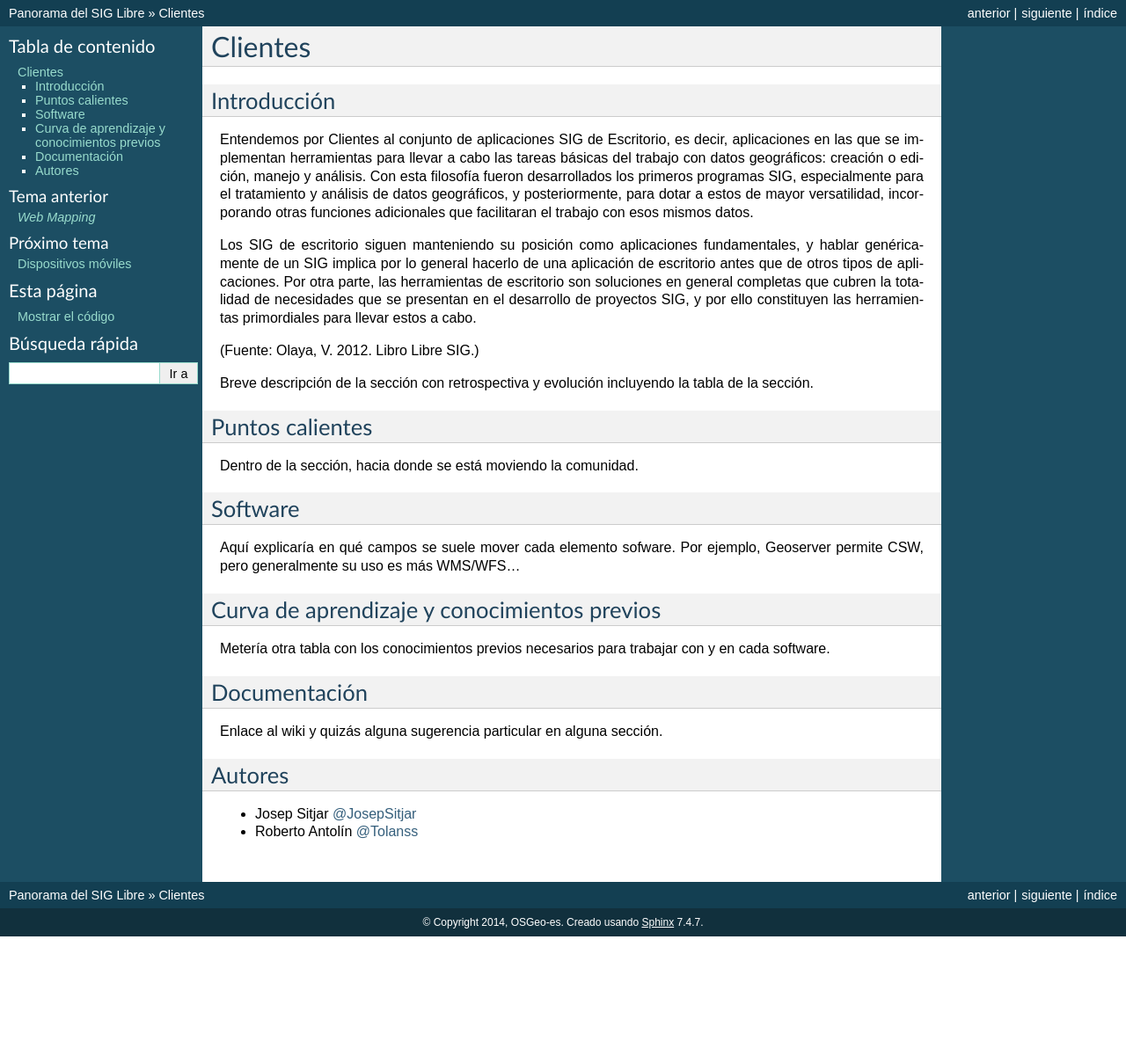
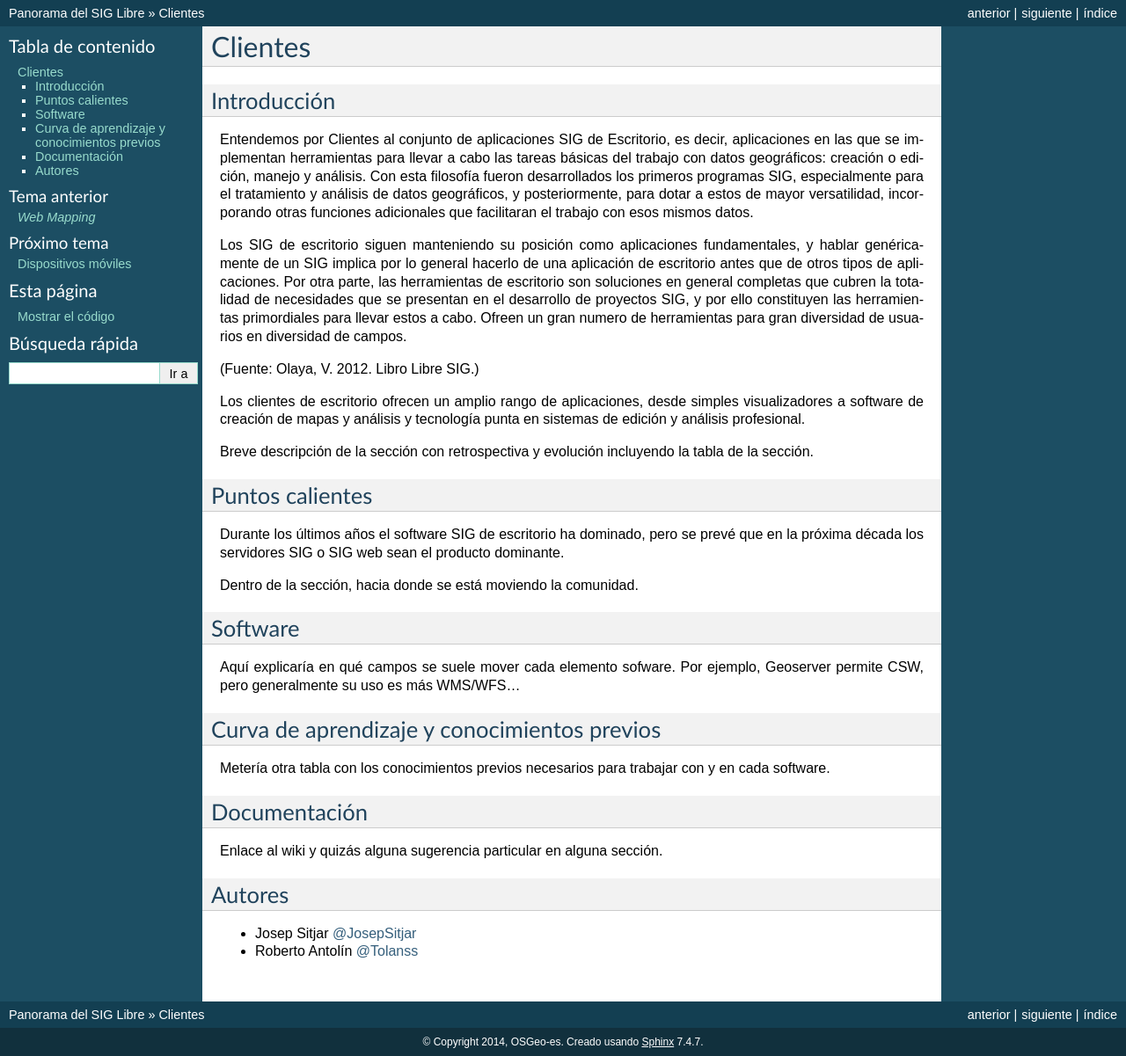
Before and after one commit to OSGeo-ES/panorama-siglibre8, a Sphinx documentation site: the page built from source/clientes/index.rst, in a window 1280 px wide. Shown: the whole page at 88% size. Built offline with Sphinx 7.4.7, drawn with Linux system fonts in a browser that asks for light colours; before the commit the page ends 1065 px from its top, so only the background shows below that.

Commit message:
Update index.rst

```diff
--- a/source/clientes/index.rst
+++ b/source/clientes/index.rst
@@ -11,8 +11,11 @@ creación o edición, manejo y análisis. Con esta filosofía fueron desarrollad
 
 Los SIG de escritorio siguen manteniendo su posición como aplicaciones fundamentales, y hablar genéricamente de un SIG implica por lo general hacerlo de una aplicación de escritorio antes que de otros tipos de aplicaciones.
 Por otra parte, las herramientas de escritorio son soluciones en general completas que cubren la totalidad de necesidades que se presentan en el desarrollo de proyectos SIG, y por ello constituyen las herramientas primordiales para llevar estos a cabo.
+Ofreen un gran numero de herramientas para gran diversidad de usuarios en diversidad de campos.
 
 (Fuente: Olaya, V. 2012. Libro Libre SIG.)
+
+Los clientes de escritorio ofrecen un amplio rango de aplicaciones, desde simples visualizadores a software de creación de mapas y análisis y tecnología punta en sistemas de edición y análisis profesional.
 
 
 
@@ -20,6 +23,9 @@ Breve descripción de la sección con retrospectiva y evolución incluyendo la t
 
 Puntos calientes
 ------------------
+
+Durante los últimos años el software SIG de escritorio ha dominado, pero se prevé que en la próxima década los servidores SIG o SIG web sean el producto dominante.
+
 
 Dentro de la sección, hacia donde se está moviendo la comunidad.
 
```
